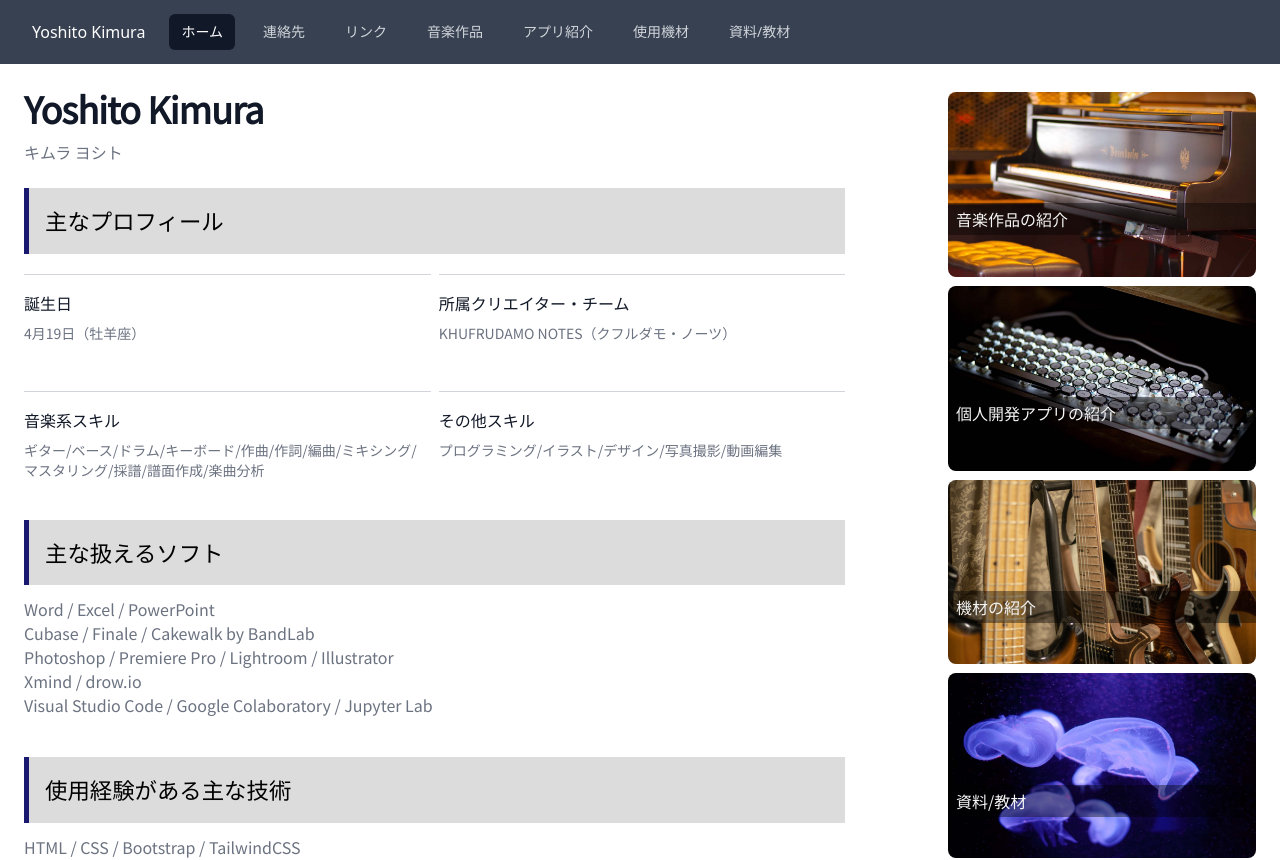
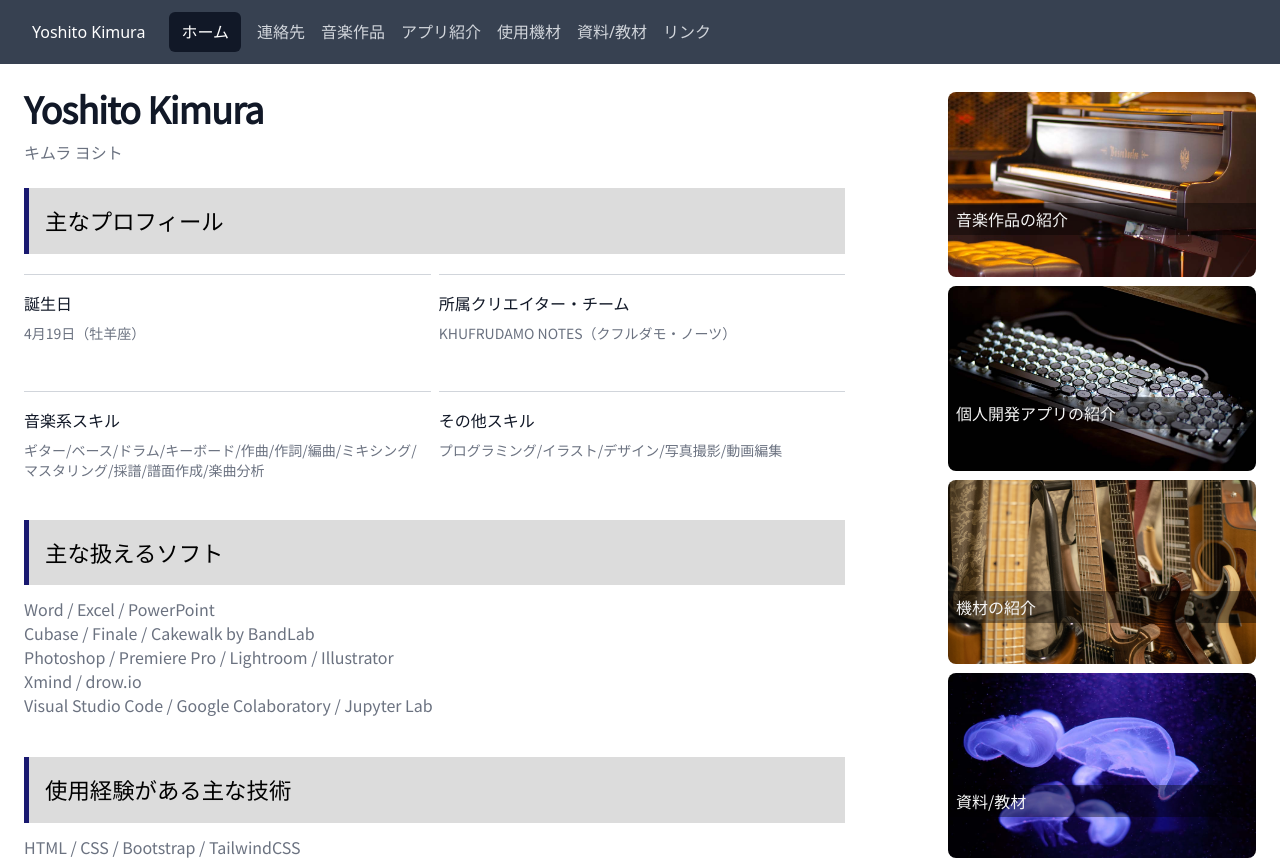
Before and after one commit to Yoshito924/my-portfolio, a Next.js app: page / in a window 1280 px wide. Shown: the top 860 px of the page. Built offline with nearby package versions, Linux system fonts and the light colour scheme.

Commit message:
ヘッダーリンクの修正

```diff
--- a/pages/components/header.tsx
+++ b/pages/components/header.tsx
@@ -48,21 +48,40 @@ class Header extends React.Component {
                                     </div>
 
                                     <div className="hidden sm:block sm:ml-6">
+
                                         <div className="flex space-x-4">
-                                            {navigation.map((item) => (
-                                                <a
-                                                    key={item.name}
-                                                    href={item.href}
-                                                    className={classNames(
-                                                        item.current ? 'bg-gray-900 text-white' : 'text-gray-300 hover:bg-gray-700 hover:text-white',
-                                                        'px-3 py-2 rounded-md text-sm font-medium'
-                                                    )}
-                                                    aria-current={item.current ? 'page' : undefined}
-                                                >
-                                                    {item.name}
-                                                </a>
-                                            ))}
+
+                                            <a className="flex-shrink-0 flex items-center bg-gray-900 text-white px-3 py-2 rounded-md">
+                                                <Link href="/" passHref>ホーム</Link>
+                                            </a>
+
+                                            <a className="flex-shrink-0 flex items-center text-gray-300 hover:bg-gray-700 hover:text-white">
+                                                <Link href="/contact" passHref>連絡先</Link>
+                                            </a>
+
+                                            <a className="flex-shrink-0 flex items-center text-gray-300 hover:bg-gray-700 hover:text-white">
+                                                <Link href="/originalMusic" passHref>音楽作品</Link>
+                                            </a>
+
+
+                                            <a className="flex-shrink-0 flex items-center text-gray-300 hover:bg-gray-700 hover:text-white">
+                                                <Link href="/originalApp" passHref>アプリ紹介</Link>
+                                            </a>
+
+                                            <a className="flex-shrink-0 flex items-center text-gray-300 hover:bg-gray-700 hover:text-white">
+                                                <Link href="/gear" passHref>使用機材</Link>
+                                            </a>
+
+                                            <a className="flex-shrink-0 flex items-center text-gray-300 hover:bg-gray-700 hover:text-white">
+                                                <Link href="/documents" passHref>資料/教材</Link>
+                                            </a>
+
+                                            <a className="flex-shrink-0 flex items-center text-gray-300 hover:bg-gray-700 hover:text-white">
+                                                <Link href="/links" passHref>リンク</Link>
+                                            </a>
+
                                         </div>
+
                                     </div>
                                 </div>
 
```
